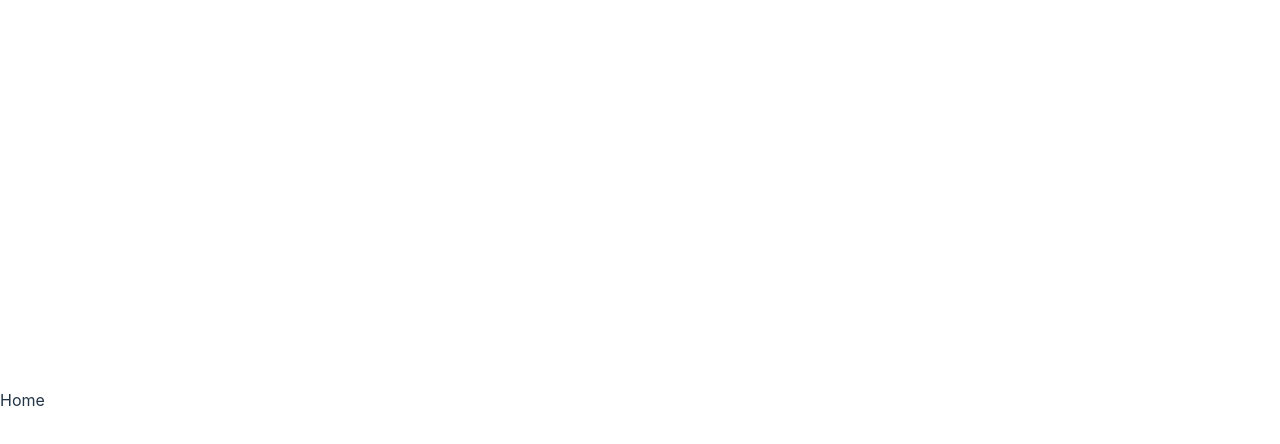
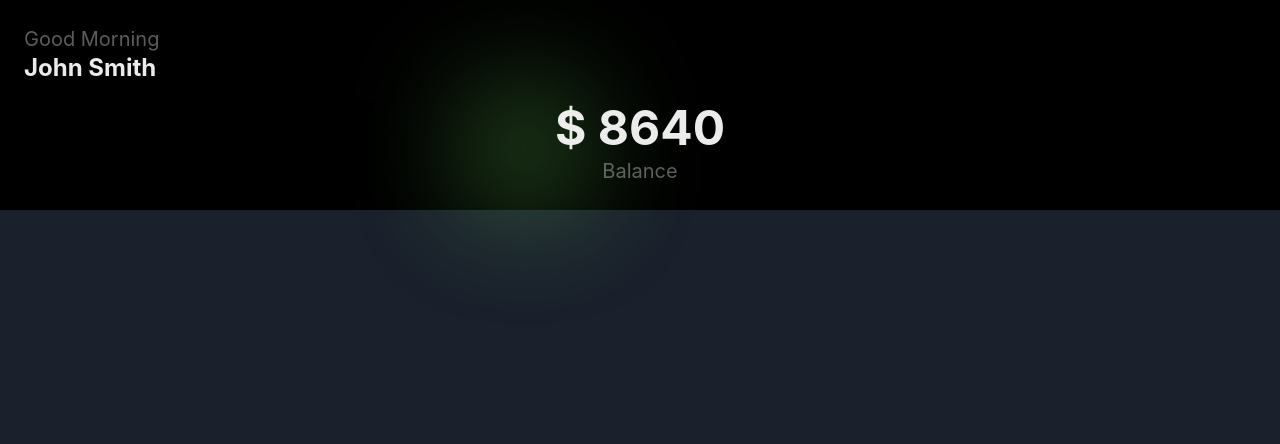
Before and after one commit to 16-bits-ago/bank-app, a React (Vite) app: page / in a window 1280 px wide. Shown: the top 444 px of the page. Built offline with nearby package versions, Linux system fonts and the light colour scheme.

Commit message:
dark theme + radial gradient + first styles chakra

```diff
--- a/package.json
+++ b/package.json
@@ -9,6 +9,10 @@
     "preview": "vite preview"
   },
   "dependencies": {
+    "@chakra-ui/react": "^2.3.5",
+    "@emotion/react": "^11.10.4",
+    "@emotion/styled": "^11.10.4",
+    "framer-motion": "^6.5.1",
     "react": "^18.2.0",
     "react-dom": "^18.2.0"
   },
--- a/src/components/screens/home.tsx
+++ b/src/components/screens/home.tsx
@@ -1,9 +1,58 @@
-import { FC } from "react"
+import { Box, Center, Flex, Heading, Text } from '@chakra-ui/react'
+import { FC } from 'react'
+
+const user = {
+  name: 'John Smith',
+  balance: 8640
+}
 
 const Home: FC = () => {
-    return(
-        <div>Home</div>
-    )
+  return (
+    <Box bg="black" p="6">
+      <Box>
+        <Text color="whiteAlpha.500" fontSize="xl">
+          Good Morning
+        </Text>
+        <Heading fontSize="2xl">{user.name}</Heading>
+      </Box>
+      <Box pos={'relative'} width={'50%'} m="auto" mt={4}>
+        <Flex
+          justifyContent={'center'}
+          alignItems="center"
+          direction={'column'}
+          position='relative'
+          zIndex={2}
+        >
+          <Heading fontSize="5xl">$ {user.balance}</Heading>
+          <Text fontSize="xl" color="whiteAlpha.500">
+            Balance
+          </Text>
+        </Flex>
+        <Flex
+          pos="absolute"
+          direction="column"
+          top={-6}
+          left={0}
+          alignItems="center"
+          justifyContent="center"
+          w="full"
+          h="full"
+          zIndex={1}
+        >
+          <Box h={150} w={150} pos="absolute" top={0} left={'20%'}>
+            <Box
+              boxShadow="200px 0px 120px rgb(130 255 113 / 43%)"
+              h={100}
+              w={100}
+              pos="absolute"
+              left={-180}
+              top={6}
+            />
+          </Box>
+        </Flex>
+      </Box>
+    </Box>
+  )
 }
 
 export default Home
--- a/src/index.css
+++ b/src/index.css
@@ -1,70 +1,3 @@
-:root {
-  font-family: Inter, Avenir, Helvetica, Arial, sans-serif;
-  font-size: 16px;
-  line-height: 24px;
-  font-weight: 400;
-
-  color-scheme: light dark;
-  color: rgba(255, 255, 255, 0.87);
-  background-color: #242424;
-
-  font-synthesis: none;
-  text-rendering: optimizeLegibility;
-  -webkit-font-smoothing: antialiased;
-  -moz-osx-font-smoothing: grayscale;
-  -webkit-text-size-adjust: 100%;
+body{
+  color: white;
 }
-
-a {
-  font-weight: 500;
-  color: #646cff;
-  text-decoration: inherit;
-}
-a:hover {
-  color: #535bf2;
-}
-
-body {
-  margin: 0;
-  display: flex;
-  place-items: center;
-  min-width: 320px;
-  min-height: 100vh;
-}
-
-h1 {
-  font-size: 3.2em;
-  line-height: 1.1;
-}
-
-button {
-  border-radius: 8px;
-  border: 1px solid transparent;
-  padding: 0.6em 1.2em;
-  font-size: 1em;
-  font-weight: 500;
-  font-family: inherit;
-  background-color: #1a1a1a;
-  cursor: pointer;
-  transition: border-color 0.25s;
-}
-button:hover {
-  border-color: #646cff;
-}
-button:focus,
-button:focus-visible {
-  outline: 4px auto -webkit-focus-ring-color;
-}
-
-@media (prefers-color-scheme: light) {
-  :root {
-    color: #213547;
-    background-color: #ffffff;
-  }
-  a:hover {
-    color: #747bff;
-  }
-  button {
-    background-color: #f9f9f9;
-  }
-}
--- a/src/main.tsx
+++ b/src/main.tsx
@@ -1,10 +1,16 @@
+import { ChakraProvider } from '@chakra-ui/react'
 import React from 'react'
 import ReactDOM from 'react-dom/client'
 import Home from './components/screens/home'
 import './index.css'
+import ThemeProvider from './providers/ThemeProvider'
 
 ReactDOM.createRoot(document.getElementById('root') as HTMLElement).render(
   <React.StrictMode>
-    <Home />
+    <ChakraProvider>
+      <ThemeProvider>
+        <Home />
+      </ThemeProvider>
+    </ChakraProvider>
   </React.StrictMode>
 )
--- /dev/null
+++ b/src/providers/ThemeProvider.tsx
@@ -0,0 +1,14 @@
+import { useColorMode } from '@chakra-ui/react'
+import { FC, PropsWithChildren, useEffect } from 'react'
+
+const ThemeProvider: FC<PropsWithChildren<unknown>> = ({ children }) => {
+  const { setColorMode } = useColorMode()
+
+  useEffect(() => {
+    setColorMode('dark')
+  }, [])
+
+  return <>{children}</>
+}
+
+export default ThemeProvider
```
Also changed, not shown: 1 other file (tests, documents, lock files or other folders).
